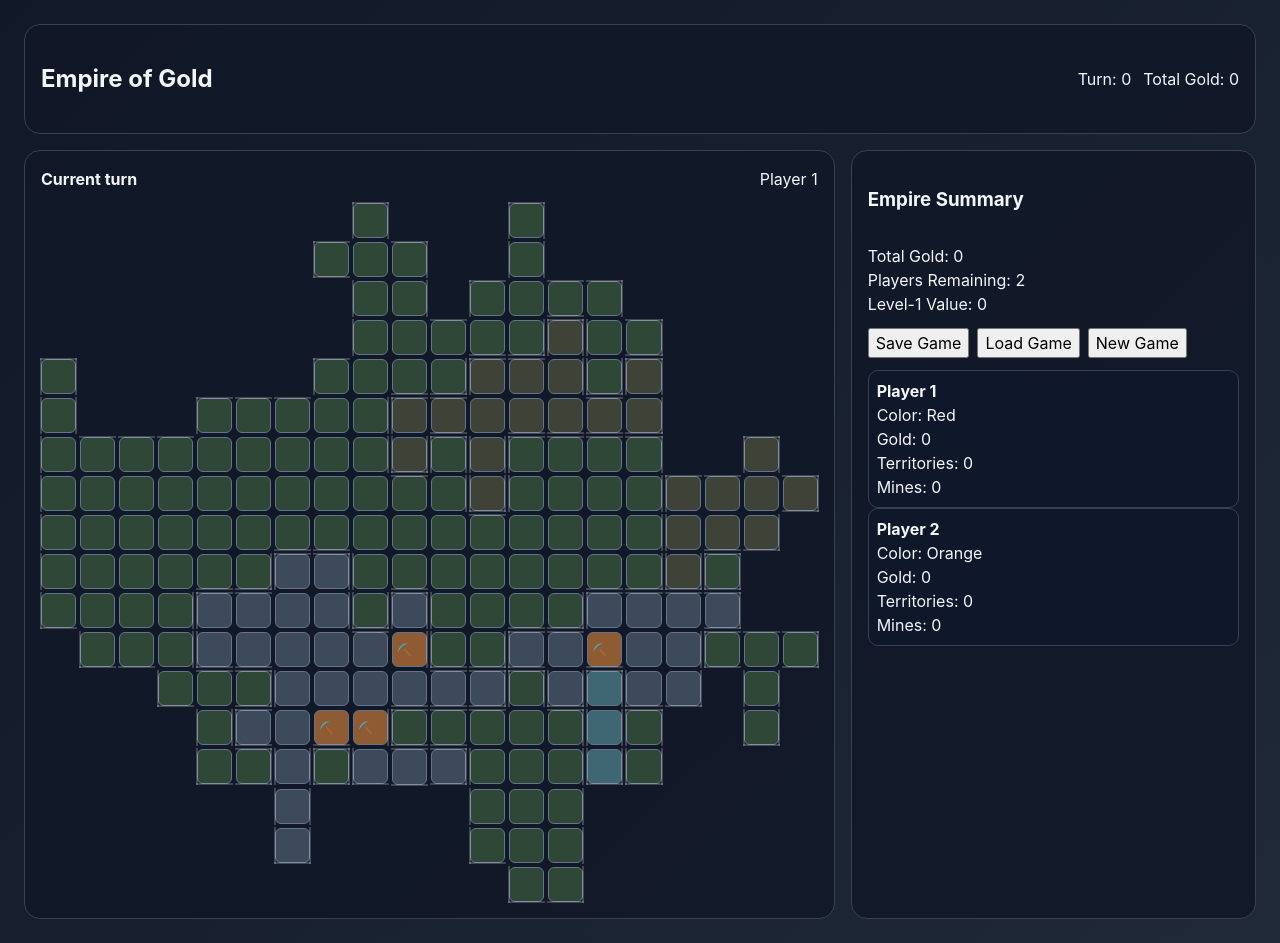
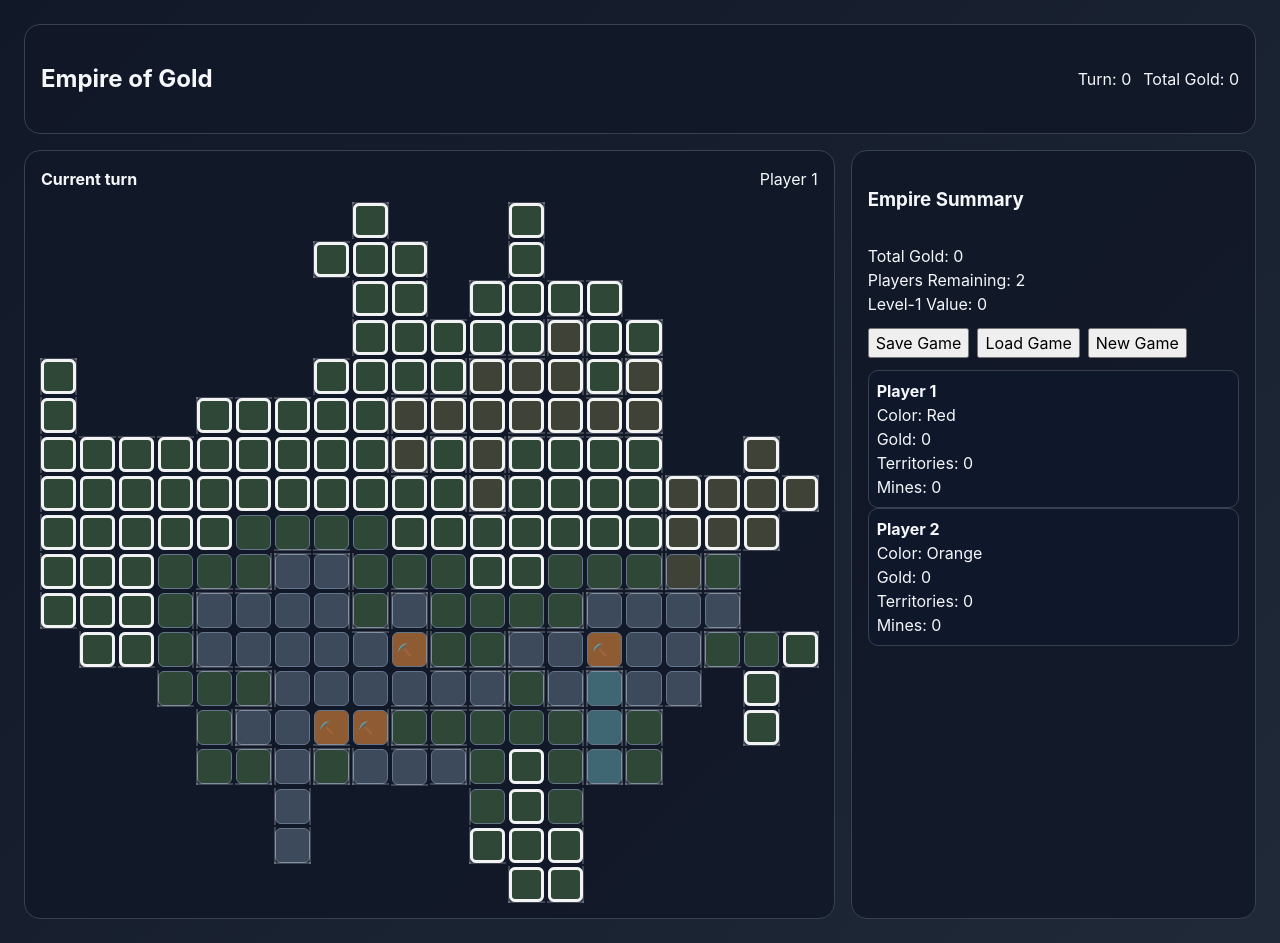
Before and after one commit to dmcote-1991/Empires, a React (Vite) app: page / in a window 1280 px wide. Both pictures are taken after a click on the button "Start Game". Built offline with nearby package versions, Linux system fonts and the light colour scheme.

Commit message:
Limit Settlements to forest and field biomes

```diff
--- a/src/engine/game.ts
+++ b/src/engine/game.ts
@@ -120,16 +120,103 @@ export const getGameSummary = (state: GameState) => ({
 
 export const getValidStartingTerritories = (board: Board): Territory[] => {
   return board.territories.filter((territory) => {
-    if (territory.isMine || territory.biome === 'river') {
+    if (territory.isMine) {
       return false;
     }
+
+    if (!canPlaceSettlement(board, territory)) {
+      return false;
+    }
+
     const hasMineNeighbor = territory.neighbors.some((neighborId) => {
-      const neighbor = board.territories.find((entry) => entry.id === neighborId);
+      const neighbor = board.territories.find(
+        (entry) => entry.id === neighborId
+      );
+
       return Boolean(neighbor?.isMine);
     });
+
     return !hasMineNeighbor;
   });
 };
+
+export function canPlaceSettlement(
+  board: Board,
+  territory: Territory
+): boolean {
+  // Settlement itself must be forest or field.
+  if (
+    territory.biome !== 'forest' &&
+    territory.biome !== 'field'
+  ) {
+    return false;
+  }
+
+  const index =
+    Number(territory.id.slice(2)) - 1;
+
+  const row = Math.floor(
+    index / board.dimensions.cols
+  );
+
+  const col =
+    index % board.dimensions.cols;
+
+  /*
+   * Check all 8 surrounding cells:
+   *
+   * NW  N  NE
+   *  W  X   E
+   * SW  S  SE
+   *
+   * Unlike territory.neighbors, this includes diagonals.
+   */
+  for (let rowOffset = -1; rowOffset <= 1; rowOffset += 1) {
+    for (let colOffset = -1; colOffset <= 1; colOffset += 1) {
+      // Skip the territory itself.
+      if (rowOffset === 0 && colOffset === 0) {
+        continue;
+      }
+
+      const neighborRow = row + rowOffset;
+      const neighborCol = col + colOffset;
+
+      // Outside the board grid is fine.
+      if (
+        neighborRow < 0 ||
+        neighborRow >= board.dimensions.rows ||
+        neighborCol < 0 ||
+        neighborCol >= board.dimensions.cols
+      ) {
+        continue;
+      }
+
+      const neighborIndex =
+        neighborRow * board.dimensions.cols +
+        neighborCol;
+
+      const neighbor = board.territories.find(
+        (entry) =>
+          Number(entry.id.slice(2)) - 1 ===
+          neighborIndex
+      );
+
+      /*
+       * If there is a territory touching this one,
+       * it must be forest or field.
+       */
+      if (
+        neighbor &&
+        neighbor.biome !== 'forest' &&
+        neighbor.biome !== 'field'
+      ) {
+        return false;
+      }
+    }
+  }
+
+  return true;
+}
 
 export const isConnectedTerritorySet = (territories: Territory[]): boolean => {
   if (territories.length === 0) {
@@ -294,7 +381,7 @@ export const executeGameAction = (state: GameState, move: Move): ActionResult =>
       currentPlayer.territoryIds.length === 0;
 
     const validClaim = isStartingTurn
-      ? !target.isMine
+      ? !target.isMine && canPlaceSettlement(state.board, target)
       : target.neighbors.some((neighborId) =>
           currentPlayer.territoryIds.includes(neighborId)
         );
@@ -303,7 +390,7 @@ export const executeGameAction = (state: GameState, move: Move): ActionResult =>
       return {
         success: false,
         reason: isStartingTurn
-          ? 'Invalid starting territory'
+          ? 'Settlement must be placed on forest or field with no mountain or river touching it'
           : 'Territory must be adjacent to your territory',
         state,
       };
--- a/src/styles.css
+++ b/src/styles.css
@@ -57,6 +57,12 @@ background: #2e4736;
 
 .tile.river {
   background: #3f6673;
+}
+
+.tile.settlement-option {
+  outline: 3px solid rgba(255, 255, 255, 0.9);
+  outline-offset: -3px;
+  box-shadow: inset 0 0 0 2px rgba(255, 255, 255, 0.35);
 }
 
 .tile.owned {
--- a/src/ui/BoardView.tsx
+++ b/src/ui/BoardView.tsx
@@ -1,5 +1,5 @@
 import { GameState, Territory } from '../types';
-import { getAvailableActions } from '../engine/game';
+import { getAvailableActions, canPlaceSettlement } from '../engine/game';
 
 interface BoardViewProps {
   gameState: GameState;
@@ -53,6 +53,13 @@ export function BoardView({
 }: BoardViewProps) {
   const currentPlayerId = gameState.turn.order[gameState.turn.currentPlayerIndex];
 
+  const currentPlayer = gameState.players.find(
+    (player) => player.id === currentPlayerId
+  );
+
+  const isStartingTurn =
+    currentPlayer?.territoryIds.length === 0;
+
   const renderTerritory = (territory: Territory) => {
     const owner = gameState.players.find(
       (player) => player.id === territory.owner
@@ -62,6 +69,14 @@ export function BoardView({
       gameState.board.settlements.find(
         (settlement) =>
           settlement.territoryId === territory.id
+      );
+
+    const isSettlementOption =
+      isStartingTurn &&
+      !territory.owner &&
+      canPlaceSettlement(
+        gameState.board,
+        territory
       );
 
     const territoryIndex = Number(territory.id.slice(2)) - 1;
@@ -206,6 +221,8 @@ export function BoardView({
             hasRightOwnerBoundary ? 'owner-border-right' : ''
           } ${
             selectedTerritoryId === territory.id ? 'selected' : ''
+          } ${
+            isSettlementOption ? 'settlement-option' : ''
           }`}
           style={{
             ...(owner
```
